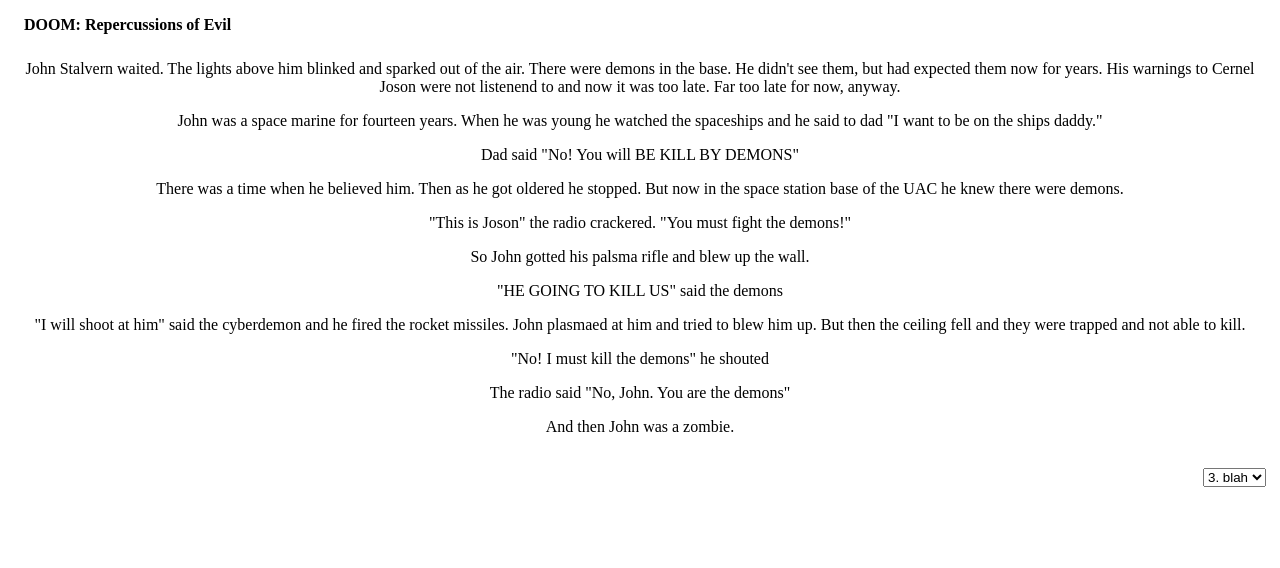
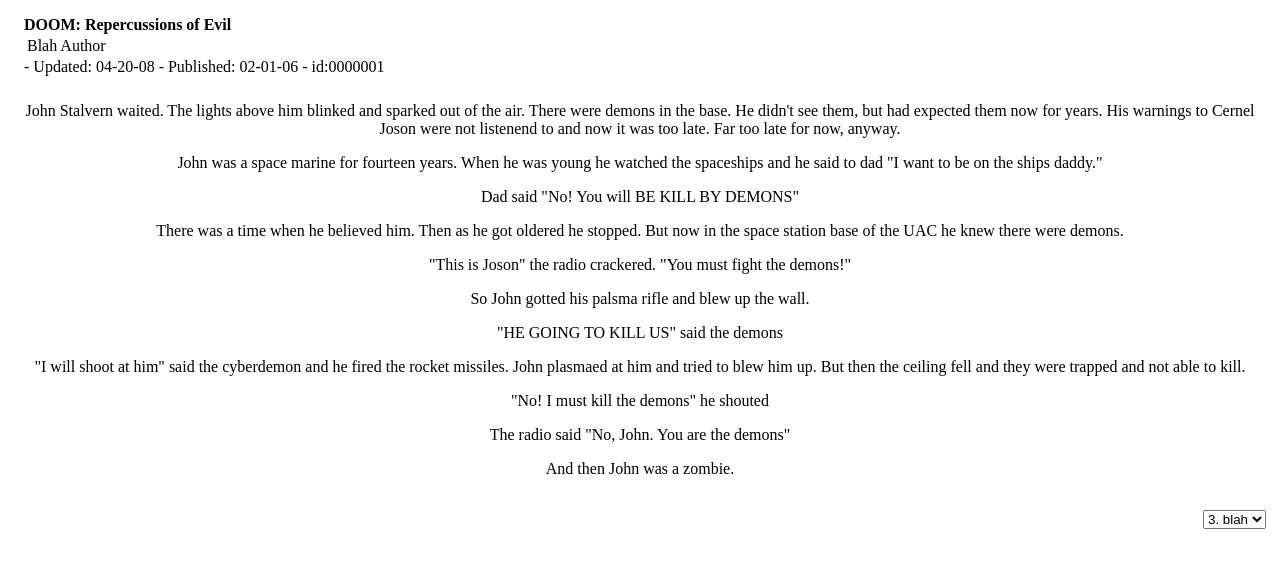
Before and after one commit to bryanbibat/ffnpdf-test, a plain HTML site: page s/0000001/index.html in a window 1280 px wide. Drawn offline with Linux system fonts and the light colour scheme.

Commit message:
add author and published date

```diff
--- a/s/0000001/index.html
+++ b/s/0000001/index.html
@@ -4,6 +4,14 @@
       <div>
         <b>DOOM: Repercussions of Evil</b>
       </div>
+      <table>
+        <tr>
+          <td>
+            <a>Blah Author</a>
+          </td>
+        </tr>
+      </table>
+      - Updated: 04-20-08 - Published: 02-01-06 - id:0000001
     </div>
     <div id="storytextp" class="storytextp" align="center" style="padding:10px;">
       <div id="storytext" class="storytext">
```
Also changed, not shown: s/1234567/index.html (+8 -0 lines).
